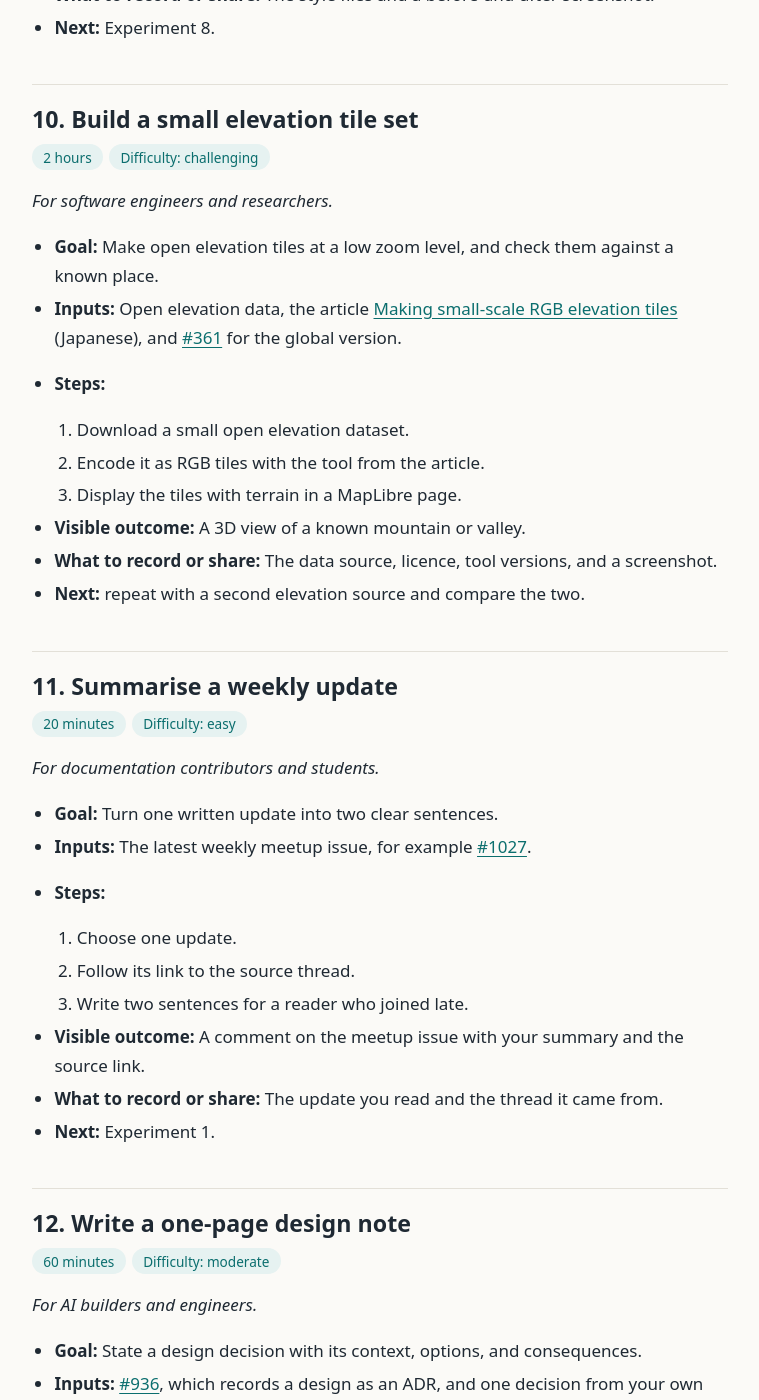
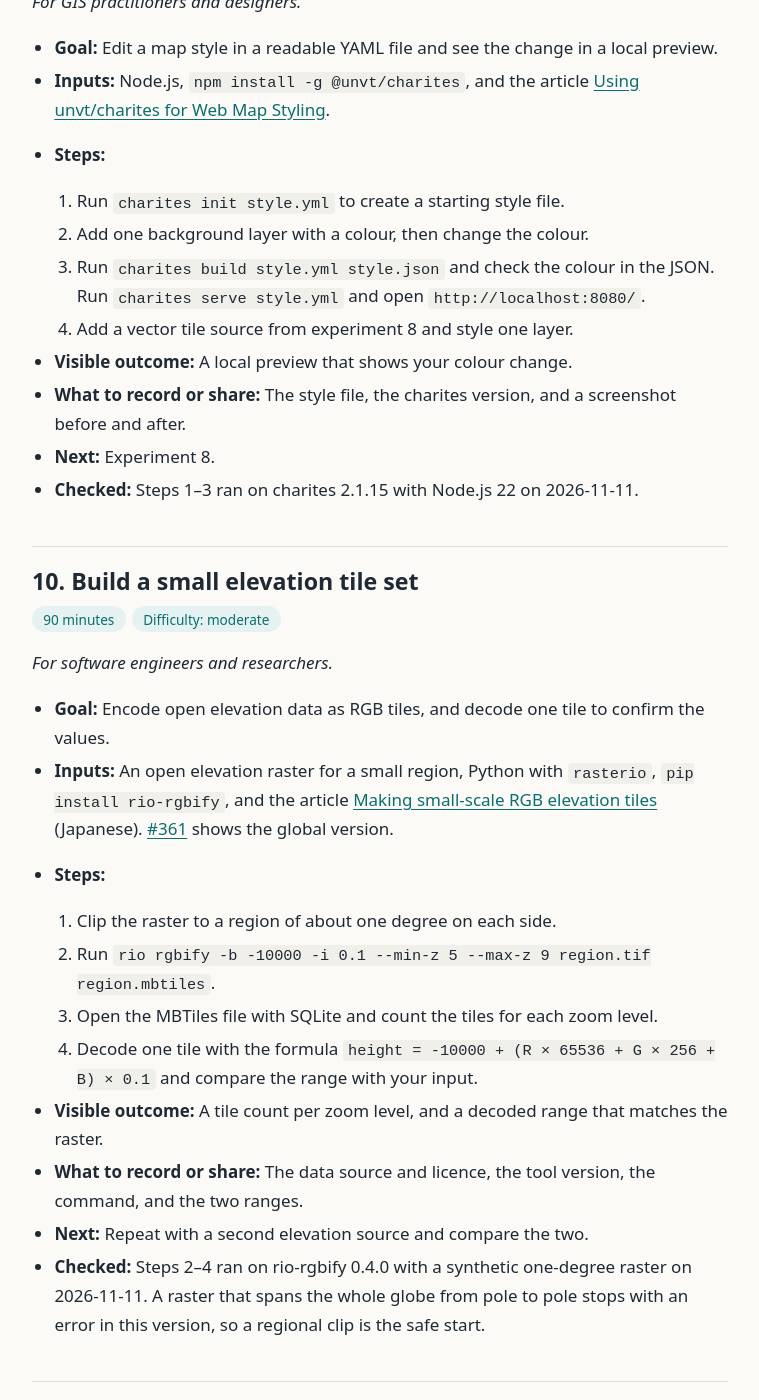
Before and after one commit to dwg7/guide, a Jekyll site: the page built from docs/good-first-experiments.md, in a window 1280 px wide and 1400 px high, scrolled down 5195 px. Shown: the whole window, without its empty margins (260-1019 px from the left). Built offline with Jekyll 4.4.1, drawn with Linux system fonts in a browser that asks for light colours; some of the changed text lies outside the part shown.

Commit message:
Verify experiments 4, 5, 9, 10; correct steps; mark 6, 7, 8 as awaiting a first repeat
Co-Authored-By: Claude Sonnet 5.5 <noreply@anthropic.com>
Claude-Session: https://claude.ai/code/session_01SYTTDVn5h7avdPb4MGvQEv

```diff
--- a/docs/good-first-experiments.md
+++ b/docs/good-first-experiments.md
@@ -79,6 +79,7 @@ Use open data, open tools, and files you may publish. Keep personal data and cre
 - **Visible outcome:** A match, or a mismatch with a note on where the copies diverge.
 - **What to record or share:** The file name, the size, the checksum, and the date.
 - **Next:** Experiment 5.
+- **Checked:** `sha256sum` printed a 64-character value for a local file on 2026-11-11. The download step awaits a first repeat by a reader.
 
 ## 5. Serve a PMTiles file with range requests
 
@@ -97,6 +98,7 @@ Use open data, open tools, and files you may publish. Keep personal data and cre
 - **Visible outcome:** A response code 206 and a map in the viewer.
 - **What to record or share:** The server, its version, and the response headers. [#567](https://github.com/UNopenGIS/7/issues/567) records a server switch made for this reason.
 - **Next:** Experiment 6.
+- **Checked:** The static server `http-server` answered `curl -r 0-511` with status 206 and `Content-Range: bytes 0-511/2000000` on 2026-11-11.
 
 ## 6. Compare a hosted PMTiles file with a local cache
 
@@ -115,6 +117,7 @@ Use open data, open tools, and files you may publish. Keep personal data and cre
 - **Visible outcome:** Two timings for the same view, with the network noted.
 - **What to record or share:** The host, the cache software and version, your network, and both timings.
 - **Next:** Experiment 7.
+- **Status:** The steps follow the source thread or article. A first repeat by a reader, with the conditions recorded, would complete this entry.
 
 ## 7. Repeat a measurement from the Raspberry Pi thread
 
@@ -133,6 +136,7 @@ Use open data, open tools, and files you may publish. Keep personal data and cre
 - **Visible outcome:** One row for your hardware next to the published rows.
 - **What to record or share:** Hardware, versions, data size, load pattern, and results.
 - **Next:** Experiment 1.
+- **Status:** The steps follow the source thread or article. A first repeat by a reader, with the conditions recorded, would complete this entry.
 
 ## 8. Make a PMTiles file from GeoJSON
 
@@ -151,6 +155,7 @@ Use open data, open tools, and files you may publish. Keep personal data and cre
 - **Visible outcome:** A PMTiles file that displays your features.
 - **What to record or share:** The input source and licence, the command, and the file size.
 - **Next:** Experiment 5.
+- **Status:** The steps follow the source thread or article. A first repeat by a reader, with the conditions recorded, would complete this entry.
 
 ## 9. Style a vector tile map with charites
 
@@ -158,35 +163,39 @@ Use open data, open tools, and files you may publish. Keep personal data and cre
 
 *For GIS practitioners and designers.*
 
-- **Goal:** Edit a map style in readable files and see the result.
-- **Inputs:** Node.js, `charites`, and the article [Using unvt/charites for Web Map Styling](https://qiita.com/k96mz/items/d43d89bad37f46d6b71c).
+- **Goal:** Edit a map style in a readable YAML file and see the change in a local preview.
+- **Inputs:** Node.js, `npm install -g @unvt/charites`, and the article [Using unvt/charites for Web Map Styling](https://qiita.com/k96mz/items/d43d89bad37f46d6b71c).
 - **Steps:**
 
-  1. Install charites and start from the sample style.
-  2. Change the colour and width of one layer.
-  3. Build the style and view it in a MapLibre page.
+  1. Run `charites init style.yml` to create a starting style file.
+  2. Add one background layer with a colour, then change the colour.
+  3. Run `charites build style.yml style.json` and check the colour in the JSON. Run `charites serve style.yml` and open `http://localhost:8080/`.
+  4. Add a vector tile source from experiment 8 and style one layer.
 
-- **Visible outcome:** A rendered map with one layer restyled.
-- **What to record or share:** The style files and a before-and-after screenshot.
+- **Visible outcome:** A local preview that shows your colour change.
+- **What to record or share:** The style file, the charites version, and a screenshot before and after.
 - **Next:** Experiment 8.
+- **Checked:** Steps 1–3 ran on charites 2.1.15 with Node.js 22 on 2026-11-11.
 
 ## 10. Build a small elevation tile set
 
-<ul class="exp-meta"><li>2 hours</li><li>Difficulty: challenging</li></ul>
+<ul class="exp-meta"><li>90 minutes</li><li>Difficulty: moderate</li></ul>
 
 *For software engineers and researchers.*
 
-- **Goal:** Make open elevation tiles at a low zoom level, and check them against a known place.
-- **Inputs:** Open elevation data, the article [Making small-scale RGB elevation tiles](https://qiita.com/T-ubu/items/ced8423e0ebeda8c9244) (Japanese), and [#361](https://github.com/UNopenGIS/7/issues/361) for the global version.
+- **Goal:** Encode open elevation data as RGB tiles, and decode one tile to confirm the values.
+- **Inputs:** An open elevation raster for a small region, Python with `rasterio`, `pip install rio-rgbify`, and the article [Making small-scale RGB elevation tiles](https://qiita.com/T-ubu/items/ced8423e0ebeda8c9244) (Japanese). [#361](https://github.com/UNopenGIS/7/issues/361) shows the global version.
 - **Steps:**
 
-  1. Download a small open elevation dataset.
-  2. Encode it as RGB tiles with the tool from the article.
-  3. Display the tiles with terrain in a MapLibre page.
+  1. Clip the raster to a region of about one degree on each side.
+  2. Run `rio rgbify -b -10000 -i 0.1 --min-z 5 --max-z 9 region.tif region.mbtiles`.
+  3. Open the MBTiles file with SQLite and count the tiles for each zoom level.
+  4. Decode one tile with the formula `height = -10000 + (R × 65536 + G × 256 + B) × 0.1` and compare the range with your input.
 
-- **Visible outcome:** A 3D view of a known mountain or valley.
-- **What to record or share:** The data source, licence, tool versions, and a screenshot.
-- **Next:** repeat with a second elevation source and compare the two.
+- **Visible outcome:** A tile count per zoom level, and a decoded range that matches the raster.
+- **What to record or share:** The data source and licence, the tool version, the command, and the two ranges.
+- **Next:** Repeat with a second elevation source and compare the two.
+- **Checked:** Steps 2–4 ran on rio-rgbify 0.4.0 with a synthetic one-degree raster on 2026-11-11. A raster that spans the whole globe from pole to pole stops with an error in this version, so a regional clip is the safe start.
 
 ## 11. Summarise a weekly update
 
```
